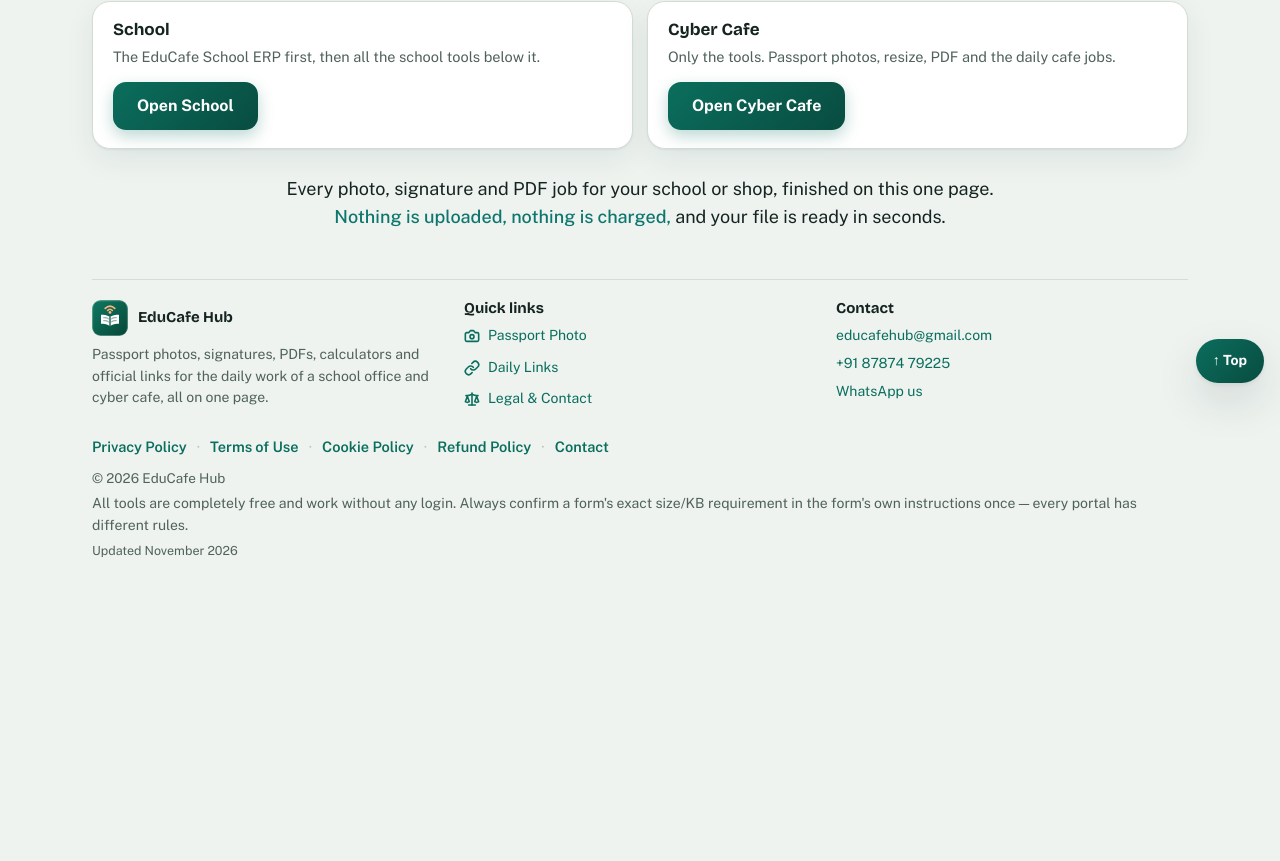
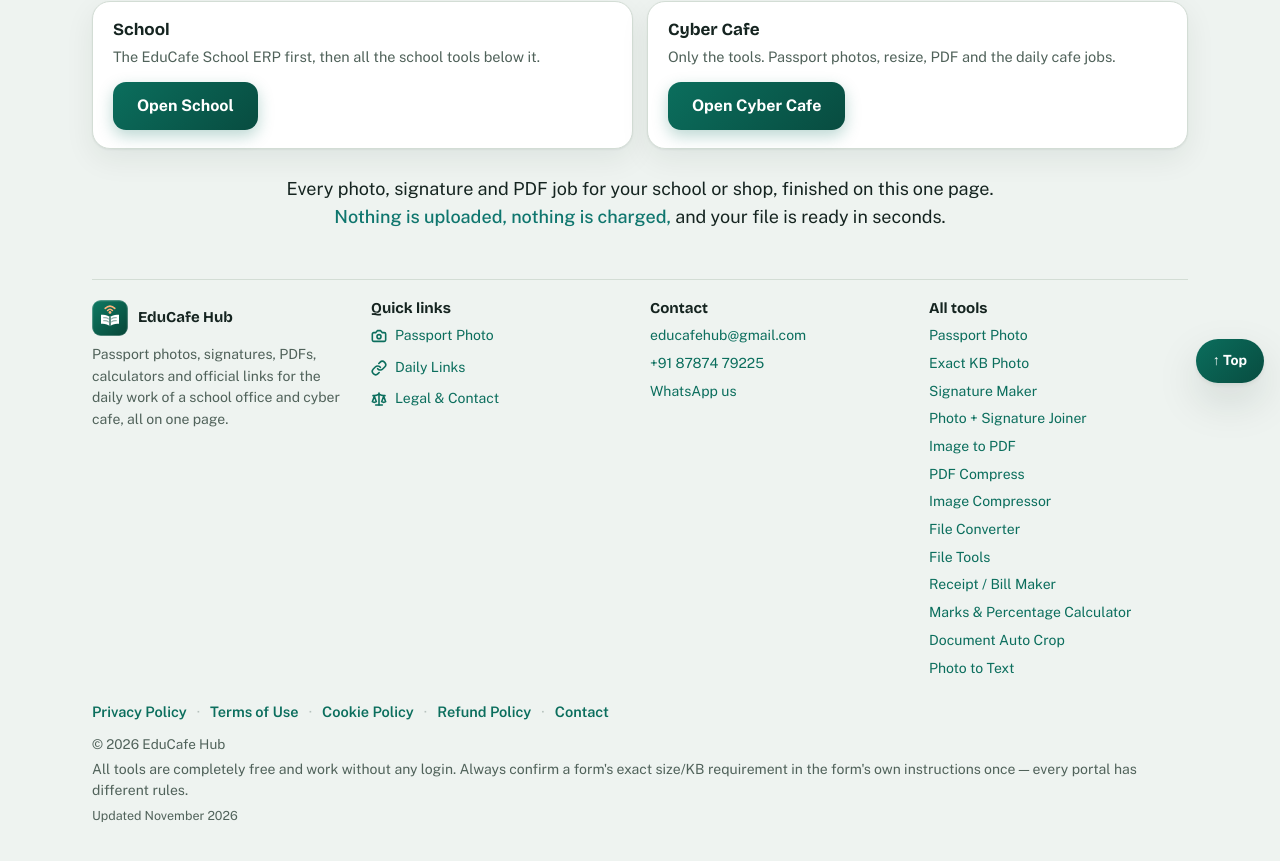
Before and after one commit to akashkmr9225-de/educafe-hub, a Next.js app in the folder next-app/: page /educafe-hub/ in a window 1280 px wide. Shown: the part 401-1262 px from the top of the page. Before the commit the page ends 1033 px from the top, so only its background shows below. Built offline with nearby package versions, Linux system fonts and the light colour scheme.

Commit message:
Sync site source from office PC

```diff
--- a/next-app/src/components/sites/educafehub/Legal.tsx
+++ b/next-app/src/components/sites/educafehub/Legal.tsx
@@ -290,6 +290,50 @@ export function Footer() {
             </li>
           </ul>
         </div>
+        <div>
+          <h3>All tools</h3>
+          <ul>
+            <li>
+              <a href="/tools/passport-photo/">Passport Photo</a>
+            </li>
+            <li>
+              <a href="/tools/exact-kb-photo/">Exact KB Photo</a>
+            </li>
+            <li>
+              <a href="/tools/signature-maker/">Signature Maker</a>
+            </li>
+            <li>
+              <a href="/tools/photo-signature-joiner/">Photo + Signature Joiner</a>
+            </li>
+            <li>
+              <a href="/tools/image-to-pdf/">Image to PDF</a>
+            </li>
+            <li>
+              <a href="/tools/pdf-compress/">PDF Compress</a>
+            </li>
+            <li>
+              <a href="/tools/image-compressor/">Image Compressor</a>
+            </li>
+            <li>
+              <a href="/tools/file-converter/">File Converter</a>
+            </li>
+            <li>
+              <a href="/tools/file-tools/">File Tools</a>
+            </li>
+            <li>
+              <a href="/tools/receipt-bill-maker/">Receipt / Bill Maker</a>
+            </li>
+            <li>
+              <a href="/tools/marks-percentage-calculator/">Marks & Percentage Calculator</a>
+            </li>
+            <li>
+              <a href="/tools/document-auto-crop/">Document Auto Crop</a>
+            </li>
+            <li>
+              <a href="/tools/photo-to-text/">Photo to Text</a>
+            </li>
+          </ul>
+        </div>
       </div>
       <p className="flegal">
         <a href="/privacy/" data-i18n="footPrivacy">Privacy Policy</a>
```
